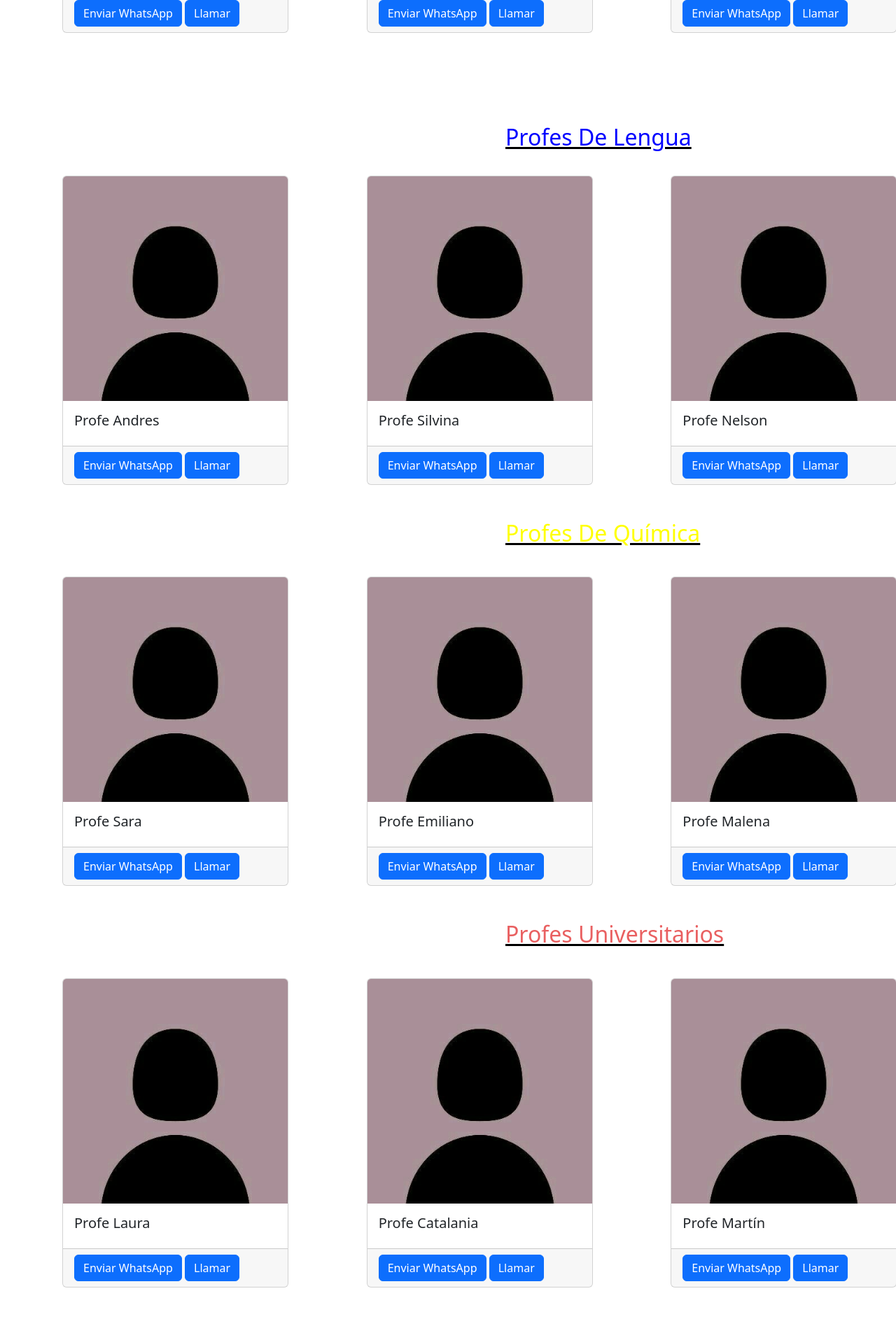
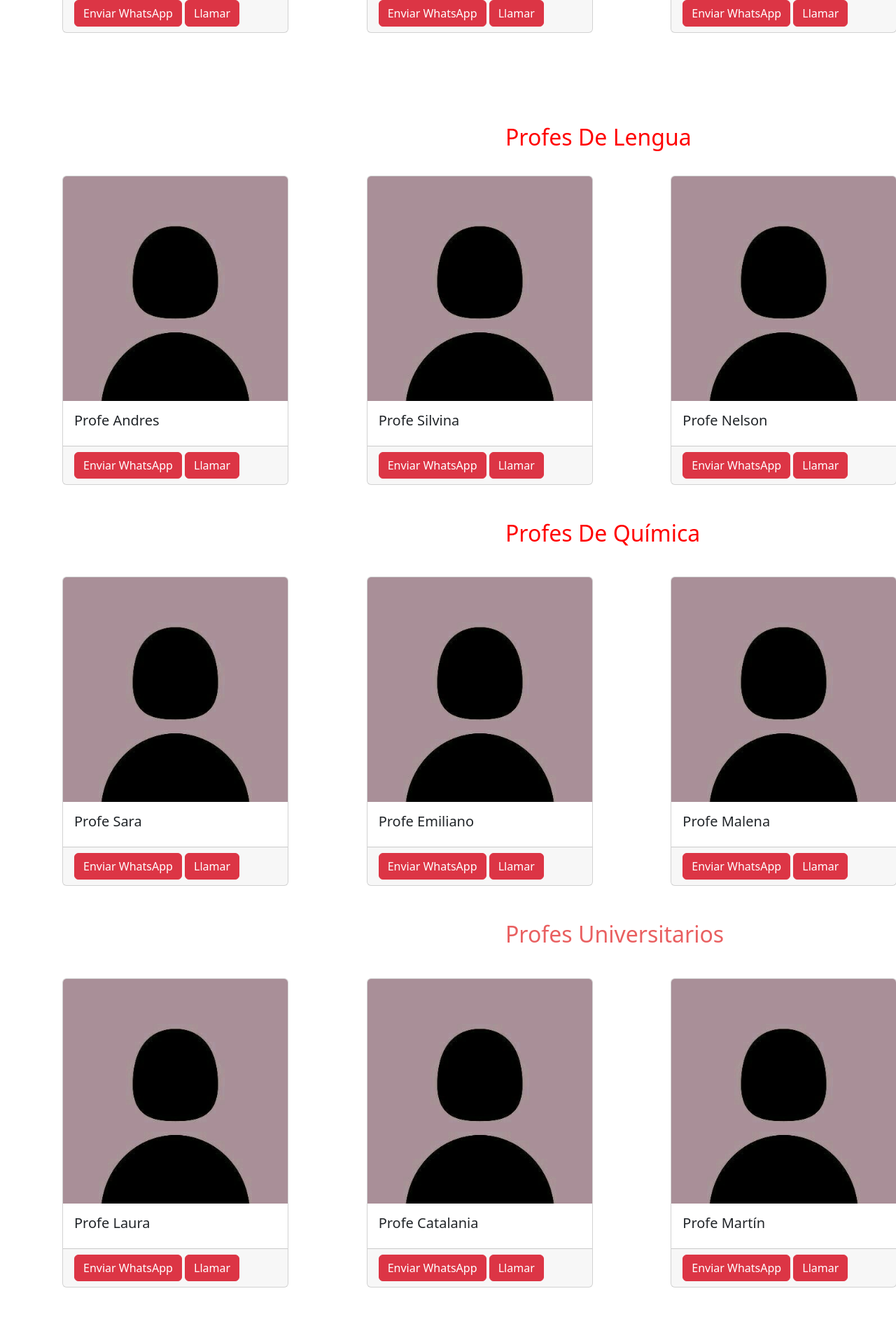
Before and after one commit to IgnacioRojos/Tu-Profe-Particular, a website: page views/profesores.html in a window 1280 px wide. Shown: the part 640-2535 px from the top of the page at 70% size. Drawn offline with nearby package versions, Linux system fonts and the light colour scheme.

Commit message:
arreglos generales

```diff
--- a/css/estilo.css
+++ b/css/estilo.css
@@ -86,9 +86,10 @@
     background-color: white; }
   .ejercicio_algebra {
     padding-top: 20px;
-    padding-left: 40px; }
+    padding-left: 248px; }
   .ejercicios_analisis {
-    padding-top: 20px; }
+    padding-top: 20px;
+    padding-left: 233px; }
   .footer {
     padding-left: 500px;
     padding-top: 550px;
@@ -128,7 +129,7 @@
     padding-left: 15px; }
   .profeLengua {
     padding-left: 65px;
-    color: blue;
+    color: red;
     margin-bottom: 35px;
     margin-top: 40px; }
   .spinner-border {
@@ -137,7 +138,7 @@
     margin-bottom: 80px; }
   .profeQuimi {
     padding-left: 65px;
-    color: yellow;
+    color: red;
     padding-bottom: 35px; }
   .profeUni {
     padding-left: 65px;
@@ -156,30 +157,30 @@
     padding-left: 722px;
     color: red;
     margin-bottom: 35px;
-    text-decoration: underline black; }
+    }
   .card {
     width: 323px;
     margin-left: 89px; }
   .profeLengua {
     padding-left: 722px;
     padding-top: 50px;
-    color: blue;
+    color: red;
     margin-bottom: 35px;
     margin-top: 80px;
-    text-decoration: underline black; }
+     }
   .profeQuimi {
     padding-left: 722px;
     padding-top: 50px;
-    color: yellow;
+    color: red;
     padding-bottom: 35px;
-    text-decoration: underline black; }
+    }
   .profeUni {
     padding-left: 722px;
     color: #E96061;
     padding-top: 50px;
     padding-bottom: 35px;
-    text-decoration: underline black; }
+     }
   .footer {
-    padding-left: 722px;
+    padding-left: 764px;
     padding-top: 50px;
     font-size: 20px; } }
--- a/views/profesores.html
+++ b/views/profesores.html
@@ -3,6 +3,7 @@
 <head>
 	<meta charset="UTF-8">
 	<meta name="viewport" content="width=device-width, initial-scale=1.0">
+	<link rel="icon" href="../assets/img/estudio.jpg">
 	<title>Profesores</title>
 
 	<link href="https://cdn.jsdelivr.net/npm/bootstrap@5.2.1/dist/css/bootstrap.min.css" rel="stylesheet" integrity="sha384-iYQeCzEYFbKjA/T2uDLTpkwGzCiq6soy8tYaI1GyVh/UjpbCx/TYkiZhlZB6+fzT" crossorigin="anonymous">
@@ -16,8 +17,8 @@
 			<div class="col-lg-4 col-4">
 				<nav class="navbar bg-white">
 				  <div class="container">
-				    <a class="navbar-brand" href="#">
-				      <img src="../assets/img/estudio.jpg.png" alt="" class="foto" width="50" height="50">
+				    <a class="navbar-brand" href="../index.html">
+				      <img src="../assets/img/estudio.jpg" alt="" class="foto" width="50" height="50" style="border-radius: 50%;">
 				    </a>
 				  </div>
 				</nav>
@@ -76,8 +77,8 @@
 		        <h5 class="card-title">Profe Sergio</h5>
 		      </div>
 		      <div class="card-footer">
-		        <a href="#" class="btn btn-primary">Enviar WhatsApp</a>
-		        <a href="#" class="btn btn-primary">Llamar</a>
+		        <a href="#" class="btn btn-danger">Enviar WhatsApp</a>
+		        <a href="#" class="btn btn-danger">Llamar</a>
 		      </div>
 		    </div>
 		  </div>
@@ -88,8 +89,8 @@
 		        <h5 class="card-title">Profe Horacio</h5>
 		      </div>
 		      <div class="card-footer">
-		        <a href="#" class="btn btn-primary">Enviar WhatsApp</a>
-		        <a href="#" class="btn btn-primary">Llamar</a>
+		        <a href="#" class="btn btn-danger">Enviar WhatsApp</a>
+		        <a href="#" class="btn btn-danger">Llamar</a>
 		      </div>
 		    </div>
 		  </div>
@@ -100,8 +101,8 @@
 		        <h5 class="card-title">Profe José</h5>
 		      </div>
 		      <div class="card-footer">
-		        <a href="#" class="btn btn-primary">Enviar WhatsApp</a>
-		        <a href="#" class="btn btn-primary">Llamar</a>
+		        <a href="#" class="btn btn-danger">Enviar WhatsApp</a>
+		        <a href="#" class="btn btn-danger">Llamar</a>
 		      </div>
 		    </div>
 		  </div>
@@ -123,8 +124,8 @@
 		        <h5 class="card-title">Profe Andres</h5>
 		      </div>
 		      <div class="card-footer">
-		        <a href="#" class="btn btn-primary">Enviar WhatsApp</a>
-		        <a href="#" class="btn btn-primary">Llamar</a>
+		        <a href="#" class="btn btn-danger">Enviar WhatsApp</a>
+		        <a href="#" class="btn btn-danger">Llamar</a>
 		      </div>
 		    </div>
 		  </div>
@@ -135,8 +136,8 @@
 		        <h5 class="card-title">Profe Silvina</h5>
 		      </div>
 		      <div class="card-footer">
-		        <a href="#" class="btn btn-primary">Enviar WhatsApp</a>
-		        <a href="#" class="btn btn-primary">Llamar</a>
+		        <a href="#" class="btn btn-danger">Enviar WhatsApp</a>
+		        <a href="#" class="btn btn-danger">Llamar</a>
 		      </div>
 		    </div>
 		  </div>
@@ -147,8 +148,8 @@
 		        <h5 class="card-title">Profe Nelson</h5>
 		      </div>
 		      <div class="card-footer">
-		        <a href="#" class="btn btn-primary">Enviar WhatsApp</a>
-		        <a href="#" class="btn btn-primary">Llamar</a>
+		        <a href="#" class="btn btn-danger">Enviar WhatsApp</a>
+		        <a href="#" class="btn btn-danger">Llamar</a>
 		      </div>
 		    </div>
 		  </div>
@@ -170,8 +171,8 @@
 		        <h5 class="card-title">Profe Sara</h5>
 		      </div>
 		      <div class="card-footer">
-		        <a href="#" class="btn btn-primary">Enviar WhatsApp</a>
-		        <a href="#" class="btn btn-primary">Llamar</a>
+		        <a href="#" class="btn btn-danger">Enviar WhatsApp</a>
+		        <a href="#" class="btn btn-danger">Llamar</a>
 		      </div>
 		    </div>
 		  </div>
@@ -182,8 +183,8 @@
 		        <h5 class="card-title">Profe Emiliano</h5>
 		      </div>
 		      <div class="card-footer">
-		        <a href="#" class="btn btn-primary">Enviar WhatsApp</a>
-		        <a href="#" class="btn btn-primary">Llamar</a>
+		        <a href="#" class="btn btn-danger">Enviar WhatsApp</a>
+		        <a href="#" class="btn btn-danger">Llamar</a>
 		      </div>
 		    </div>
 		  </div>
@@ -194,8 +195,8 @@
 		        <h5 class="card-title">Profe Malena</h5>
 		      </div>
 		      <div class="card-footer">
-		        <a href="#" class="btn btn-primary">Enviar WhatsApp</a>
-		        <a href="#" class="btn btn-primary">Llamar</a>
+		        <a href="#" class="btn btn-danger">Enviar WhatsApp</a>
+		        <a href="#" class="btn btn-danger">Llamar</a>
 		      </div>
 		    </div>
 		  </div>
@@ -217,8 +218,8 @@
 		        <h5 class="card-title">Profe Laura</h5>
 		      </div>
 		      <div class="card-footer">
-		        <a href="#" class="btn btn-primary">Enviar WhatsApp</a>
-		        <a href="#" class="btn btn-primary">Llamar</a>
+		        <a href="#" class="btn btn-danger">Enviar WhatsApp</a>
+		        <a href="#" class="btn btn-danger">Llamar</a>
 		      </div>
 		    </div>
 		  </div>
@@ -229,8 +230,8 @@
 		        <h5 class="card-title">Profe Catalania</h5>
 		      </div>
 		      <div class="card-footer">
-		        <a href="#" class="btn btn-primary">Enviar WhatsApp</a>
-		        <a href="#" class="btn btn-primary">Llamar</a>
+		        <a href="#" class="btn btn-danger">Enviar WhatsApp</a>
+		        <a href="#" class="btn btn-danger">Llamar</a>
 		      </div>
 		    </div>
 		  </div>
@@ -241,8 +242,8 @@
 		        <h5 class="card-title">Profe Martín</h5>
 		      </div>
 		      <div class="card-footer">
-		        <a href="#" class="btn btn-primary">Enviar WhatsApp</a>
-		        <a href="#" class="btn btn-primary">Llamar</a>
+		        <a href="#" class="btn btn-danger">Enviar WhatsApp</a>
+		        <a href="#" class="btn btn-danger">Llamar</a>
 		      </div>
 		    </div>
 		  </div>
```
Also changed, not shown: index.html (+4 -2 lines), views/ejercicios.html (+3 -2 lines), views/nosotros.html (+3 -2 lines), assets/img/estudio.jpg (renamed from assets/img/estudio.jpg.png).
